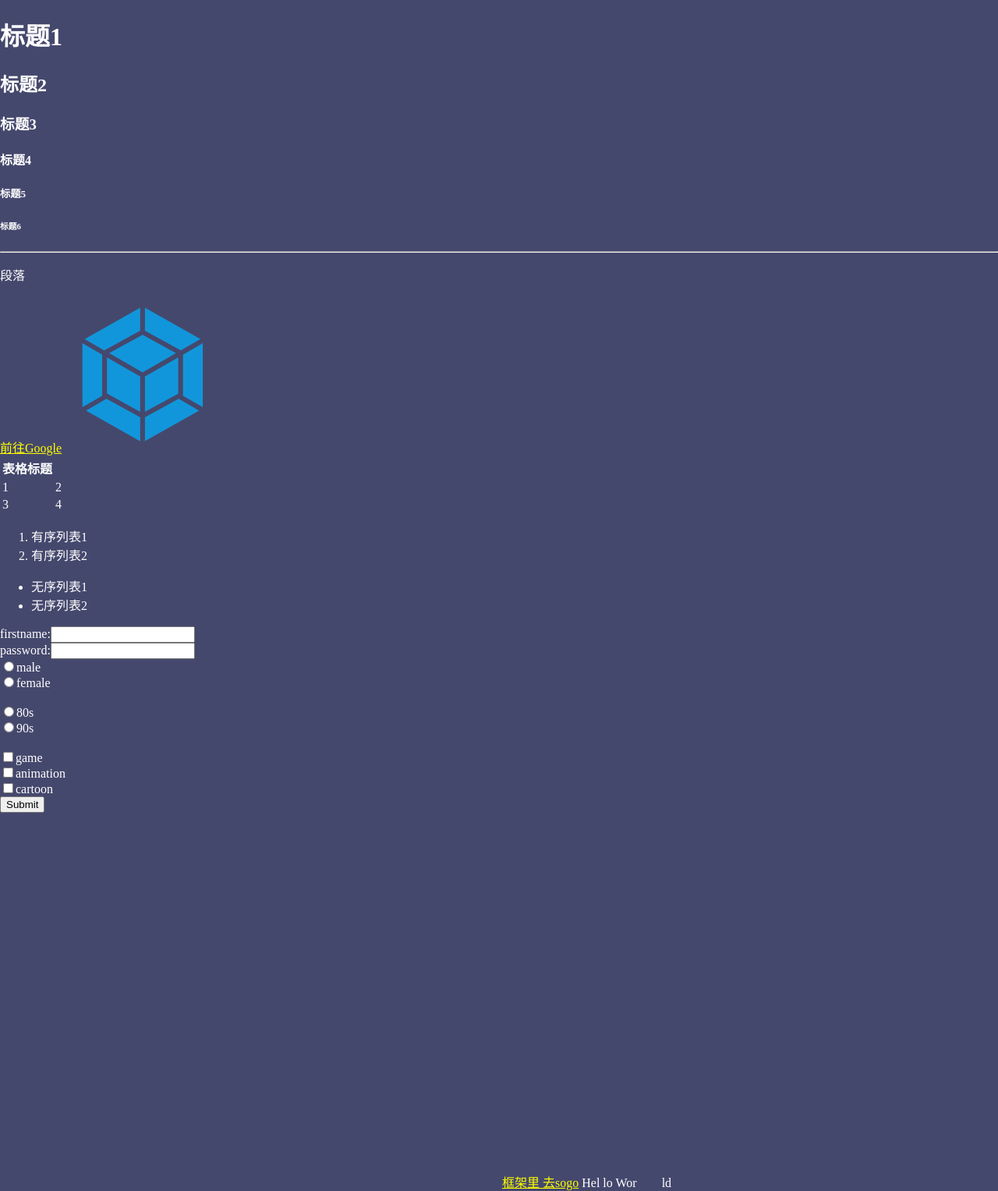
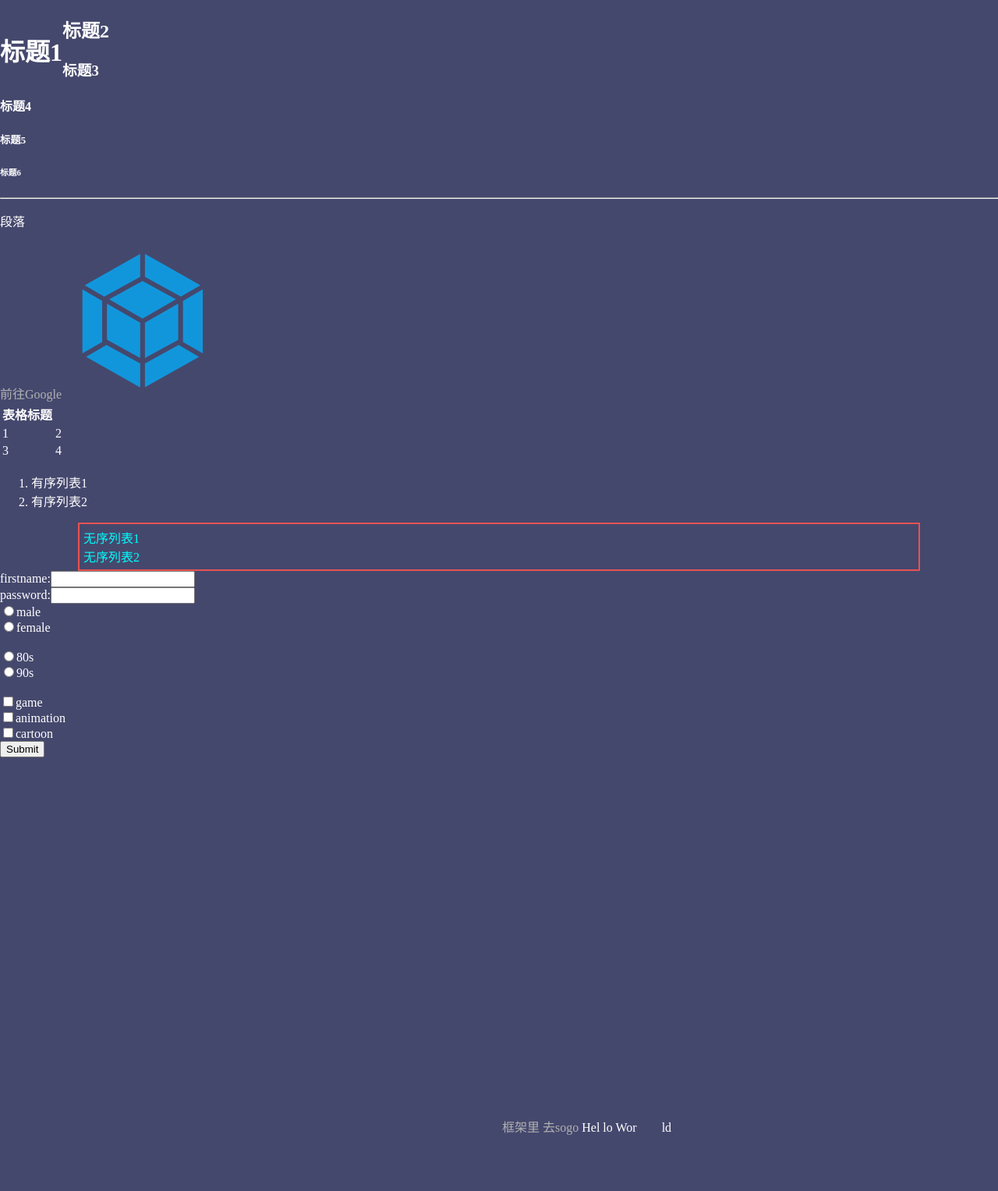
Before and after one commit to sep85911/FlaskProject, a Python web app: template App/templates/SingleHTML.html in a window 1280 px wide. Shown: the whole page at 78% size. After the commit the page ends 1455 px from the top, so only its background shows below. Run offline with Jinja, Linux system fonts and the light colour scheme; the template is opened without the code that fills it, so the values that code supplies are empty.

Commit message:
201905022238

```diff
--- a/App/static/css/Main.css
+++ b/App/static/css/Main.css
@@ -6,5 +6,27 @@ body {
 }
 
 a {
-    color:yellow;
+    color:rgb(236, 243, 134);
+    text-decoration:none;
 }
+
+
+a:link {color:rgb(177, 177, 177);}      /* 未访问链接*/
+a:visited {color:rgb(125, 230, 125);}  /* 访问过的链接 */
+a:hover {color:rgb(243, 177, 177);}  /* 鼠标指上去的链接 */
+a:active {color:#0000FF;}  /* 已激活的链接 */
+
+h1{
+    float:left;
+}
+
+#myul {
+    list-style-type:none;
+    color: aqua;
+    border:2px;
+    border-style:solid;
+    border-color:rgb(231, 82, 82);
+    padding: 5px;
+    margin:0px 100px 0px 100px;
+    /* width:250px;     */
+}
--- a/App/templates/SingleHTML.html
+++ b/App/templates/SingleHTML.html
@@ -11,8 +11,13 @@
 
     <!-- 小图标 这里用的是新浪的 -->
     <link rel="shortcut icon" type="image/x-icon" href="../static/img/Webpack32.png">
+
+    <!-- 在收藏夹中显示你的图标 -->
+    <!-- <link rel="Bookmark" href="../static/img/Webpack32.png"> -->
 </head>
-<body>
+
+<!-- onselectstart:禁止选择 onpaste：禁止粘贴 oncut：禁止剪切 oncopy：禁止复制 -->
+<body onselectstart="return false" onpaste="return false" oncut="return false" oncopy="return false">
 
     <!-- 各种标题 -->
     <h1>标题1</h1>
@@ -48,12 +53,12 @@
     </table>
 
     <!-- 列表 分为有序和无序两种 -->
-    <ol>
+    <ol id="myol">
         <li>有序列表1</li>
         <li>有序列表2</li>
     </ol>
 
-    <ul>
+    <ul id="myul">
         <li>无序列表1</li>
         <li>无序列表2</li>
     </ul>
```
